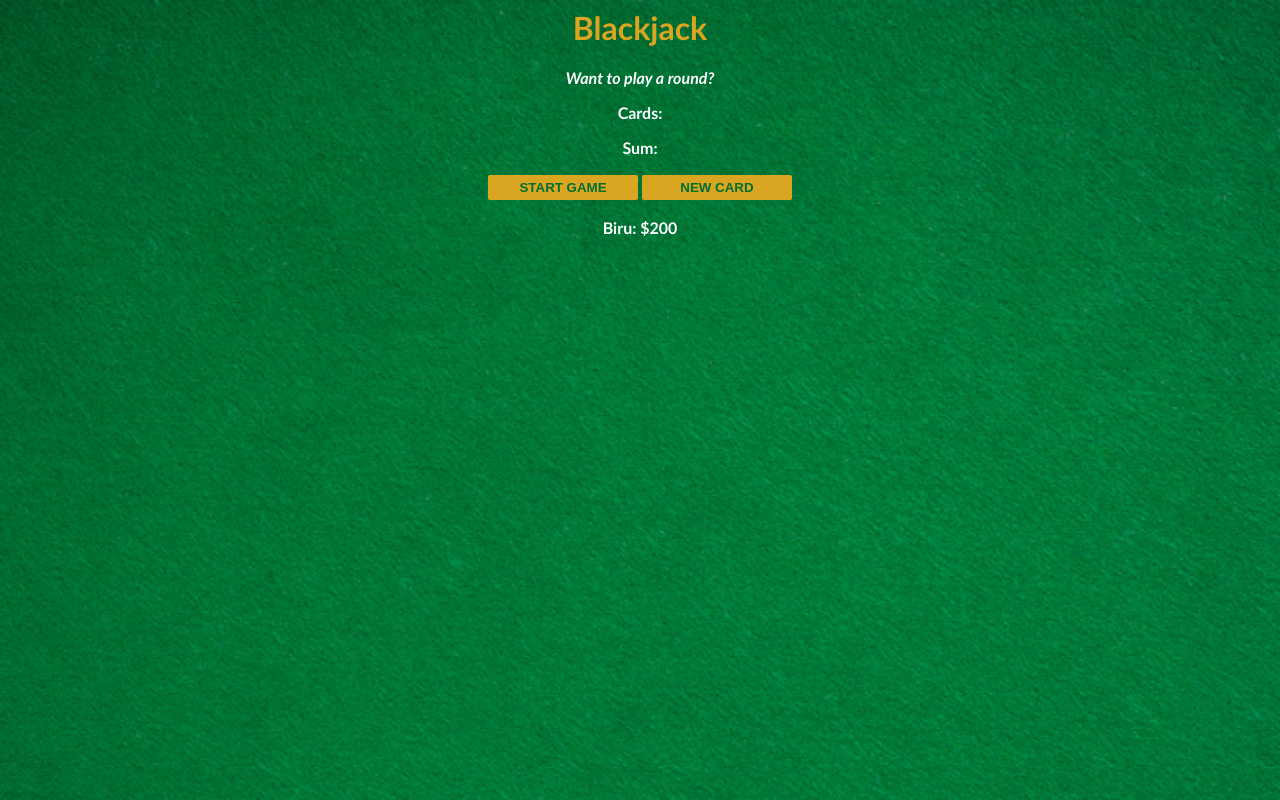
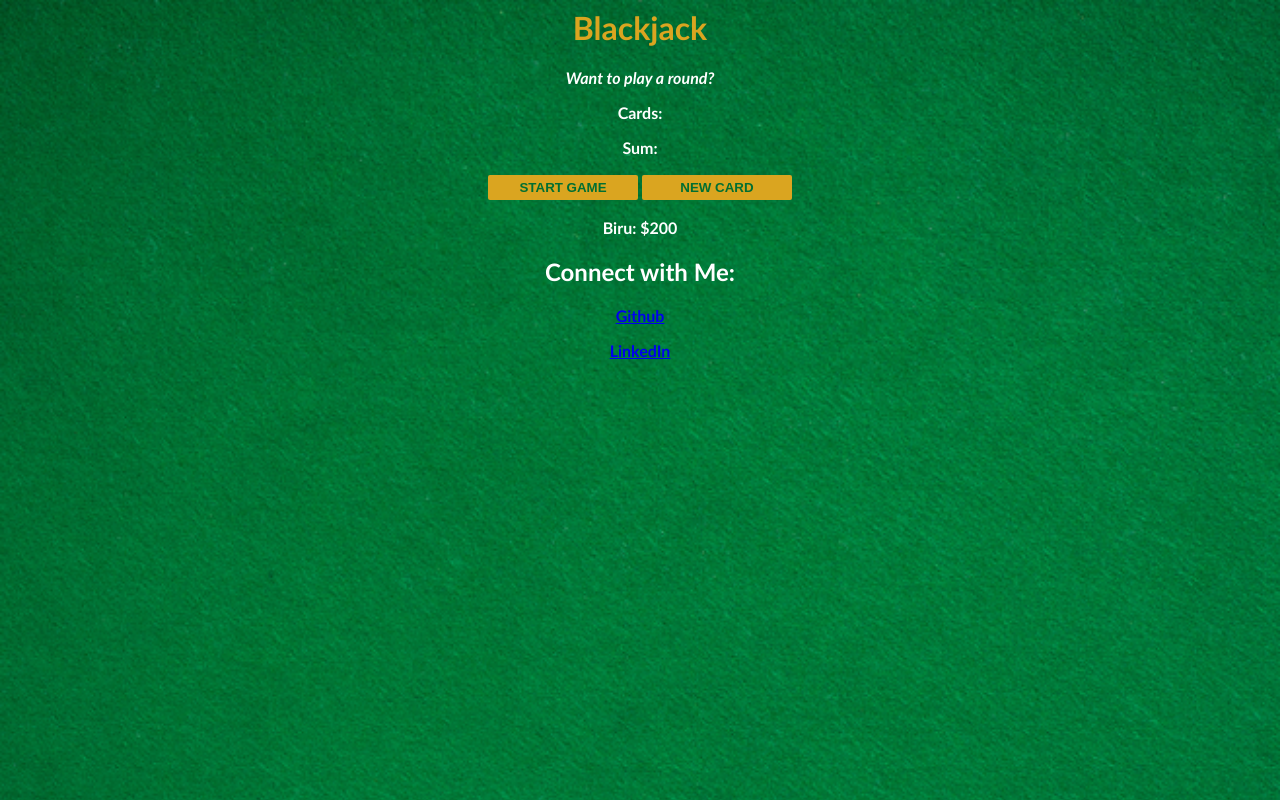
Before and after one commit to BiruMJ/Blackjack-Game, a website built with Vite: page index.html in a window 1280 px wide. Built offline with nearby package versions, Linux system fonts and the light colour scheme.

Commit message:
Add social links section to index.html

```diff
--- a/index.html
+++ b/index.html
@@ -10,6 +10,13 @@
         <button onclick="startGame()">START GAME</button>
         <button onclick="newCard()">NEW CARD</button>
         <p id="player-el"></p>
+        <footer>
+            <div id="social-links">
+                <h2>Connect with Me:</h2>
+                <p><a href="https://github.com/BiruMJ">Github</a></p>
+                <p><a href="https://www.linkedin.com/in/biru-basfore-8b52262a4/?isSelfProfile=true">LinkedIn</a></p>
+            </div>
+        </footer>
         <script src="index.js"></script>
     </body>
 </html>
```
